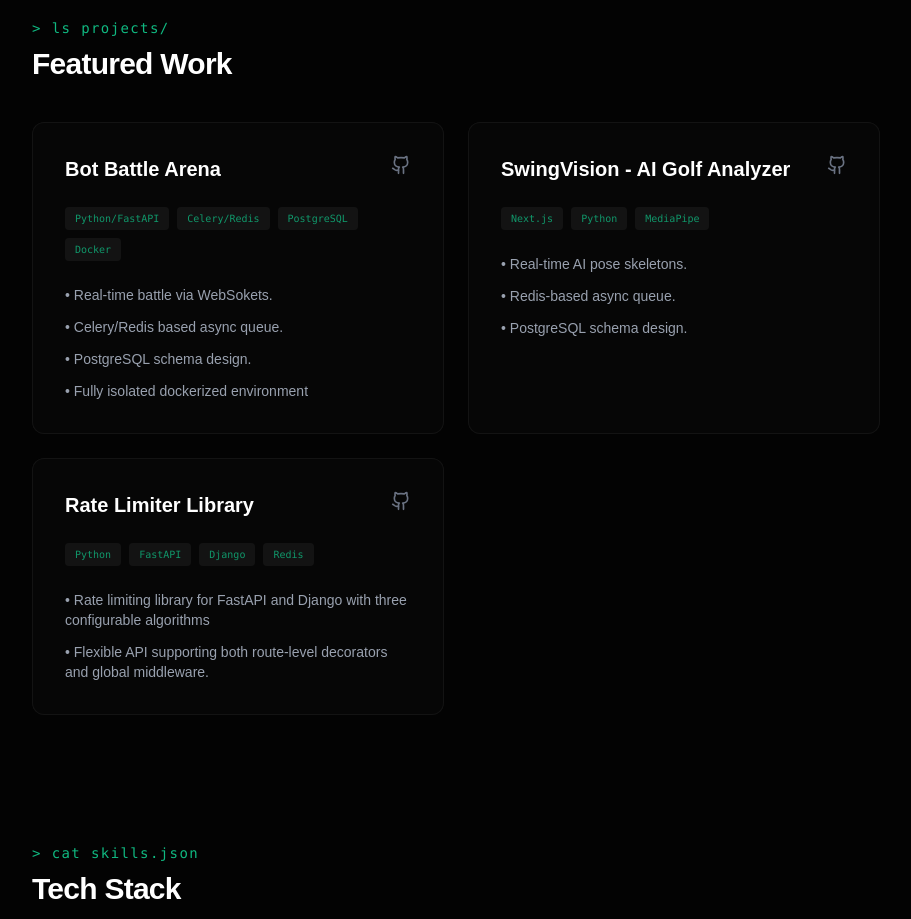
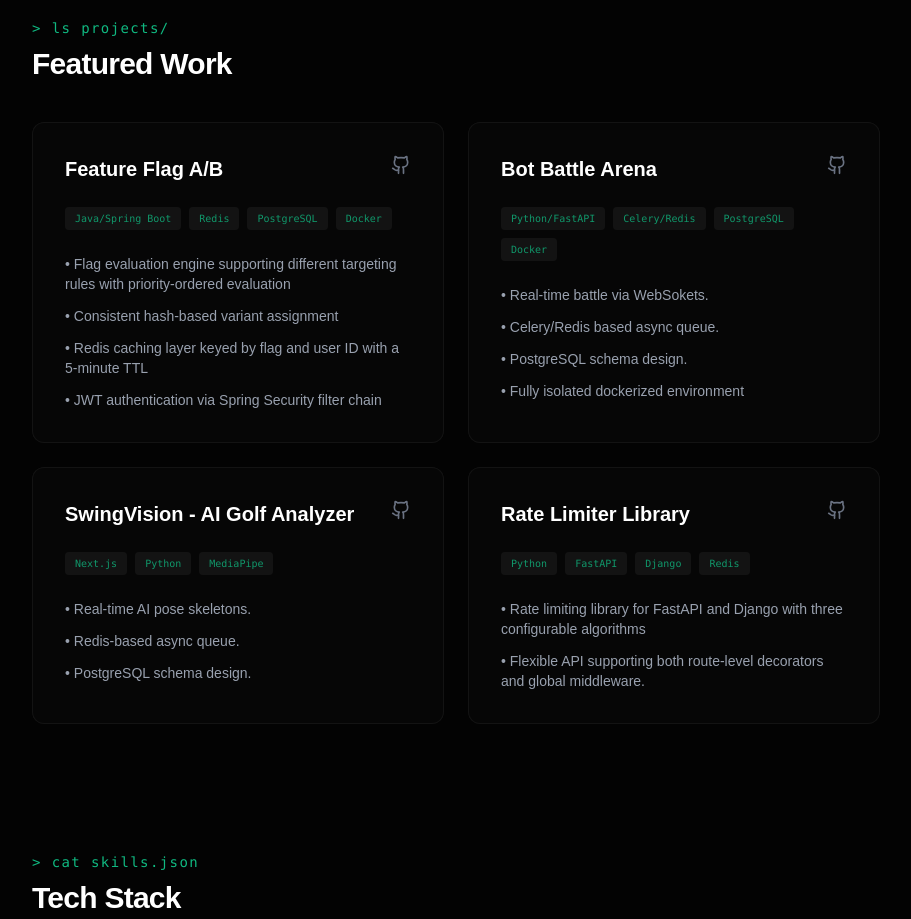
Before and after one commit to ruff1e/PortfolioWebsite, a Next.js app: page / in a window 1280 px wide. Shown: the part 1200-2119 px from the top of the page, without its empty margins (184-1095 px from the left). Built offline with nearby package versions, Linux system fonts and the light colour scheme.

Commit message:
project added

```diff
--- a/app/page.tsx
+++ b/app/page.tsx
@@ -101,6 +101,13 @@ export default function Home() {
           </div>
           <div className="grid grid-cols-1 md:grid-cols-2 gap-6">
             <ProjectItem
+              title="Feature Flag A/B"
+              tags={["Java/Spring Boot", "Redis", "PostgreSQL", "Docker"]}
+              github="https://github.com/ruff1e/FeatureFlag"
+              points={["• Flag evaluation engine supporting different targeting rules with priority-ordered evaluation", "• Consistent hash-based variant assignment",
+                "• Redis caching layer keyed by flag and user ID with a 5-minute TTL", "• JWT authentication via Spring Security filter chain"]}
+            />
+            <ProjectItem
               title="Bot Battle Arena"
               tags={["Python/FastAPI", "Celery/Redis", "PostgreSQL", "Docker"]}
               github="https://github.com/ruff1e/BotArena"
```
